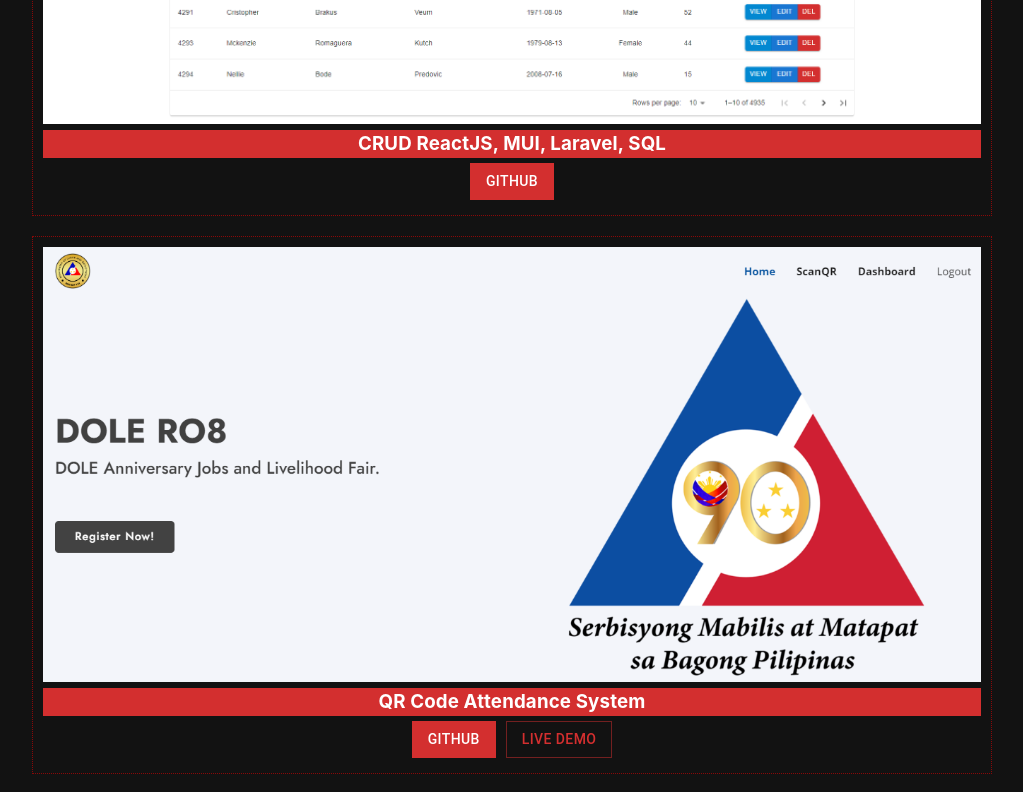
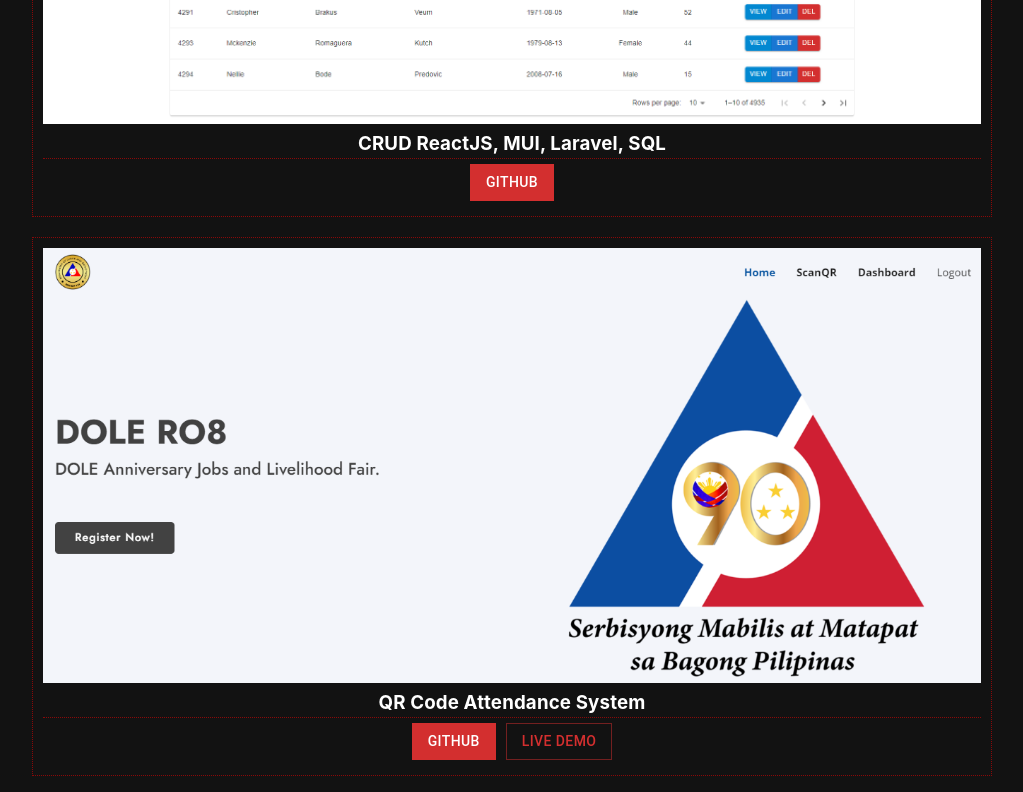
Before and after one commit to maktezi/myPorfolio, a React (Vite) app: page / in a window 1280 px wide. Shown: the part 2940-3732 px from the top of the page, without its empty margins (128-1151 px from the left). Built offline with nearby package versions, Linux system fonts and the light colour scheme.

Commit message:
final commit

```diff
--- a/src/assets/mediaquery.css
+++ b/src/assets/mediaquery.css
@@ -147,9 +147,3 @@
         height: 140vh;
     }
 }
-
-@media screen and (max-width: 500px){
-    #experience {
-        height: 200vh;
-    }
-}
--- a/src/components/section/section.css
+++ b/src/components/section/section.css
@@ -169,8 +169,8 @@
 .project-title {
     text-align: center;
     margin-top: 0px;
-    background-color: #d32f2f;
     margin-bottom: 0px;
+    border-bottom: 1px dotted rgba(255, 0, 0, 0.5);
 }
 
 .project-pic {
@@ -233,10 +233,11 @@
 }
 
 /* Media Queries for Responsive Design */
+@media (max-width: 500px) { #experience { height: 140vh; } }
 @media (max-width: 1000px) { #projects { height: 490vh; } }
 @media (max-width: 840px) { #projects { height: 420vh; } }
 @media (max-width: 600px) { #projects { height: 320vh; } }
-@media (max-width: 500px) { #projects { height: 310vh; } }
+@media (max-width: 500px) { #projects { height: 280vh; } }
 
 @media screen and (max-width: 768px) {
     #about-wrapper {
```
